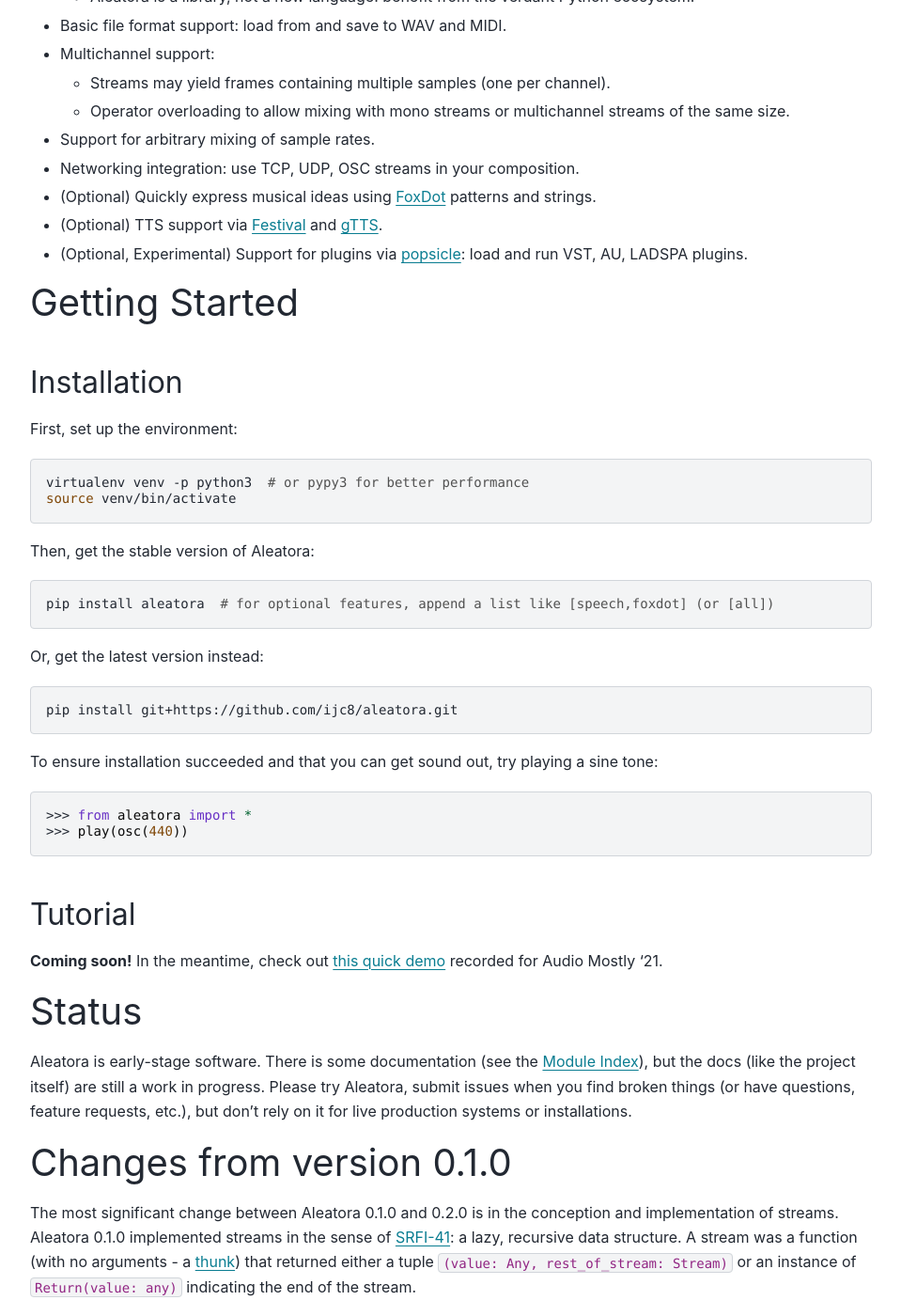
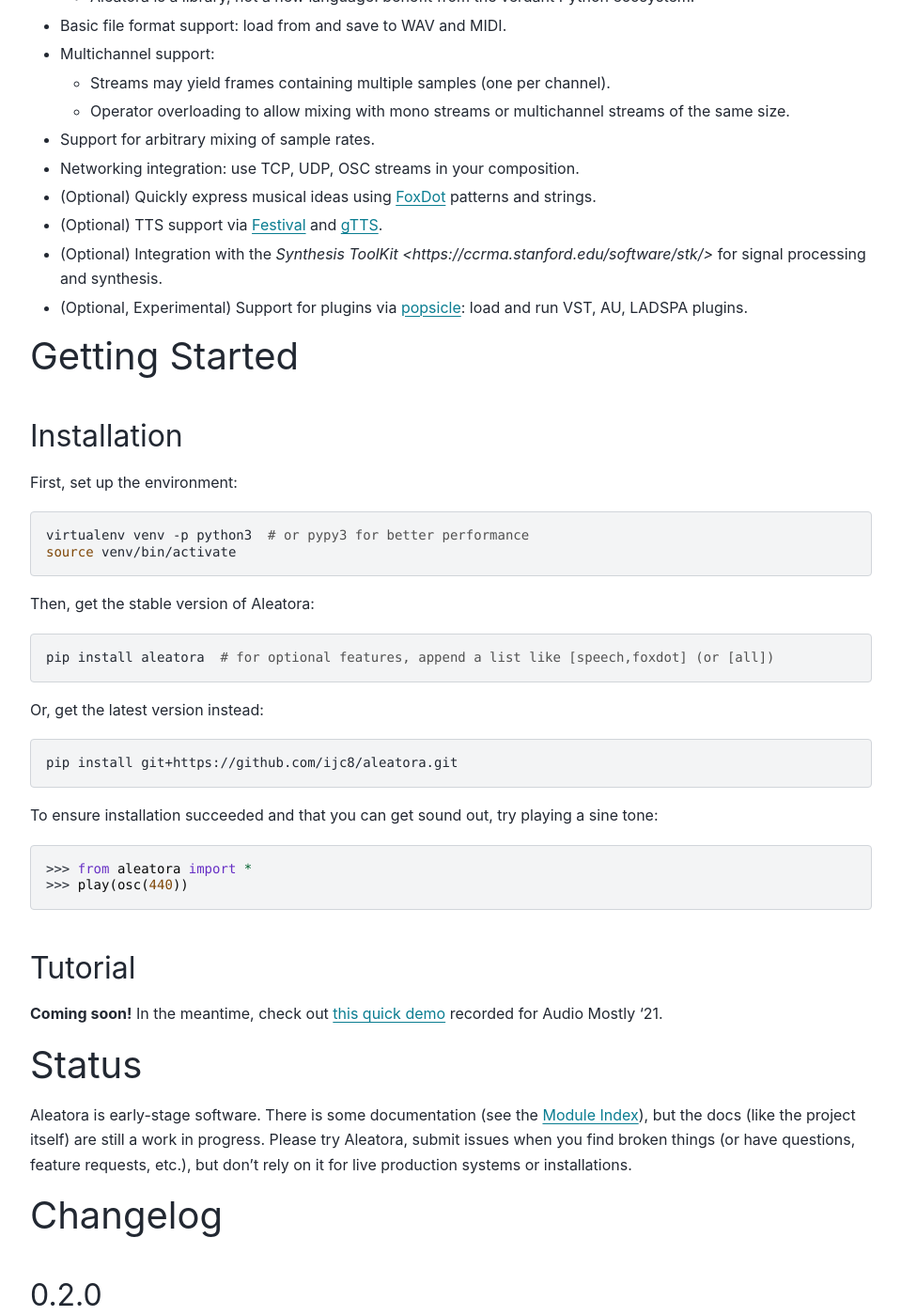
Before and after one commit to ijc8/aleatora, a Sphinx documentation site: the page built from docs/index.rst, in a window 1280 px wide and 1400 px high, scrolled down 1638 px. Shown: the whole window at 94% size, without its empty margins (40-999 px from the left). Built offline with Sphinx 7.4.7 and the PyData theme 0.15.4, drawn with Linux system fonts in a browser that asks for light colours; some of the changed text lies outside the part shown.

Commit message:
Prepare for release.
- Bump popsicle, cppyy versions.
- Update docs.

```diff
--- a/docs/index.rst
+++ b/docs/index.rst
@@ -51,6 +51,7 @@
 - Networking integration: use TCP, UDP, OSC streams in your composition.
 - (Optional) Quickly express musical ideas using `FoxDot <https://foxdot.org/docs/pattern-basics/>`_ patterns and strings.
 - (Optional) TTS support via `Festival <http://festvox.org/festival/>`_ and `gTTS <https://pypi.org/project/gTTS/>`_.
+- (Optional) Integration with the `Synthesis ToolKit <https://ccrma.stanford.edu/software/stk/>` for signal processing and synthesis.
 - (Optional, Experimental) Support for plugins via `popsicle <https://github.com/kunitoki/popsicle>`_: load and run VST, AU, LADSPA plugins.
 
 Getting Started
@@ -93,8 +94,11 @@
 
 Aleatora is early-stage software. There is some documentation (see the :ref:`modindex`), but the docs (like the project itself) are still a work in progress. Please try Aleatora, submit issues when you find broken things (or have questions, feature requests, etc.), but don't rely on it for live production systems or installations.
 
-Changes from version 0.1.0
---------------------------
+Changelog
+---------
+
+0.2.0
+#####
 
 The most significant change between Aleatora 0.1.0 and 0.2.0 is in the conception and implementation of streams. Aleatora 0.1.0 implemented streams in the sense of `SRFI-41 <https://srfi.schemers.org/srfi-41/srfi-41.html>`_: a lazy, recursive data structure. A stream was a function (with no arguments - a `thunk <https://en.wikipedia.org/wiki/Thunk>`_) that returned either a tuple ``(value: Any, rest_of_stream: Stream)`` or an instance of ``Return(value: any)`` indicating the end of the stream.
 
--- a/setup.py
+++ b/setup.py
@@ -26,9 +26,9 @@
 # Dependencies for optional features
 speech = ["gtts", "streamp3~=0.1.7"]
 foxdot = ["FoxDotPatterns~=0.1.0"]
-plugins = ["popsicle~=0.8.0"]
+plugins = ["popsicle~=0.0.9"]
 soundfont = ["pyFluidSynth==1.3.0"]
-stk = ["cppyy~=2.1.0"]
+stk = ["cppyy~=2.3.1"]
 rivalium = ["ffmpeg-python~=0.2.0"]
 
 setuptools.setup(
--- a/src/aleatora/__init__.py
+++ b/src/aleatora/__init__.py
@@ -1,6 +1,6 @@
 "Music composition framework based on streams."
 
-__version__ = '0.2.1-dev'
+__version__ = '0.2.1'
 
 from .audio import input_stream, play, query_devices, run, setup, volume
 from .chord import chord
```
